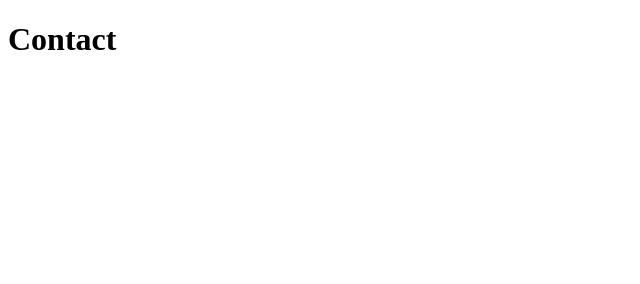
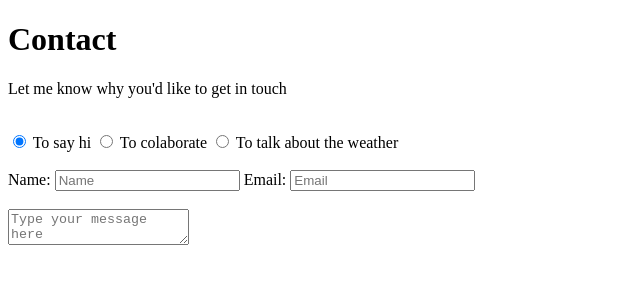
Before and after one commit to MagariMike/portfolio, a plain HTML site: page pages/contact.html in a window 1280 px wide. Shown: the whole page, without its empty margins (0-640 px from the left). Drawn offline with Linux system fonts and the light colour scheme.

Commit message:
added contact form

```diff
--- a/pages/contact.html
+++ b/pages/contact.html
@@ -6,3 +6,25 @@
 
             <body>
                 <h1> Contact </h1>
+
+          <p>Let me know why you'd like to get in touch</p>
+          <br>
+
+          <input type="radio" name="reason" value="To say Hi" checked="checked"> To say hi
+          <input type="radio" name="reason" value="To Colaborate"> To colaborate
+          <input type="radio" name="reason" value="To talk about the weather"> To talk about the weather
+
+          <br>
+          <br>
+          <label>
+            Name:
+          <input type="text" name="name" placeholder="Name">
+        </label>
+        <label>
+            Email:
+            <input type="email" name="email" placeholder="Email">
+        </label>
+
+        <br>
+        <br>
+        <textarea name="message" placeholder="Type your message here"></textarea>
```
Also changed, not shown: pages/projects.html (line endings or trailing spaces).
